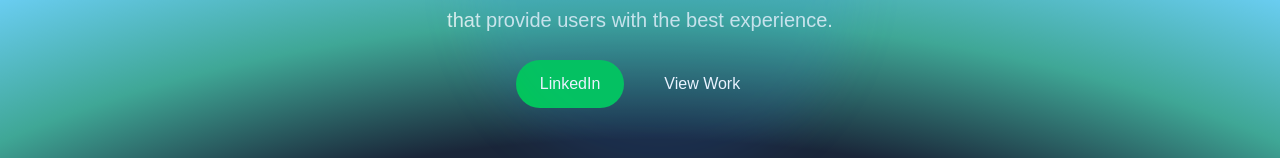
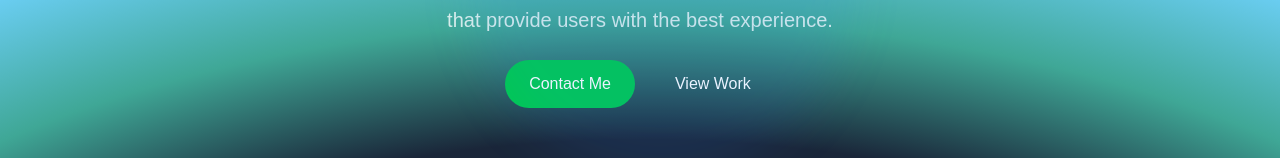
Before and after one commit to Ebunx/My-Portfolio, a Next.js app: page / in a window 1280 px wide. Shown: the part 551-709 px from the top of the page. Built offline with nearby package versions, Linux system fonts and the light colour scheme.

Commit message:
Update Hero.jsx

```diff
--- a/src/app/Hero/Hero.jsx
+++ b/src/app/Hero/Hero.jsx
@@ -93,7 +93,7 @@
 
                 className="px-6 py-3 bg-green-500 rounded-full font-medium hover:bg-sky-600 transition-colors"
               >
-                LinkedIn
+                Contact Me
               </div>
               </Link>
 
```
